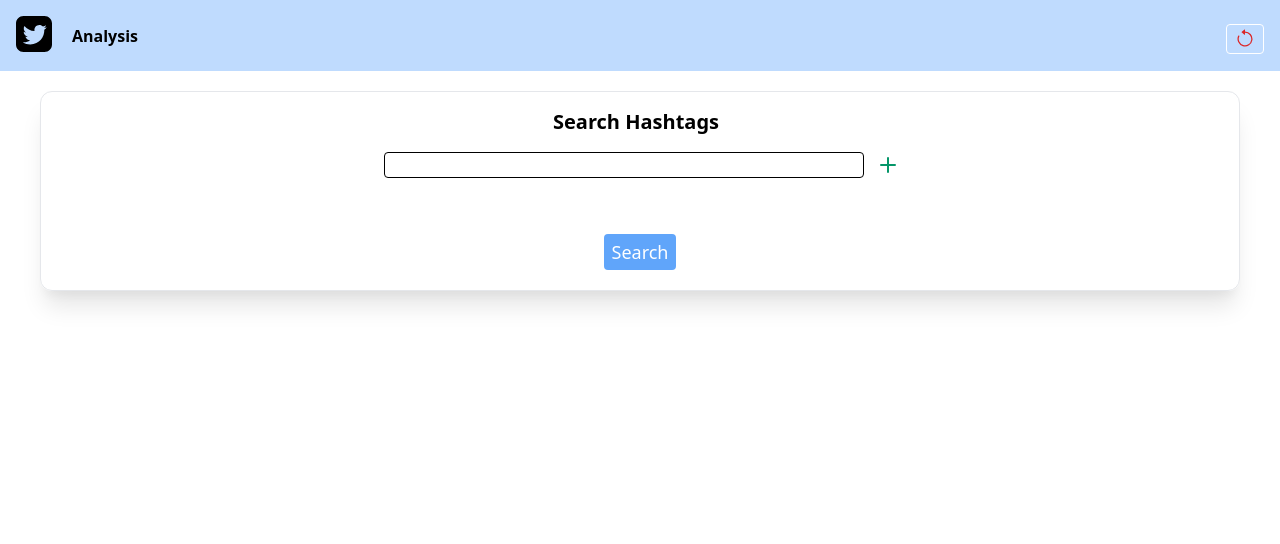
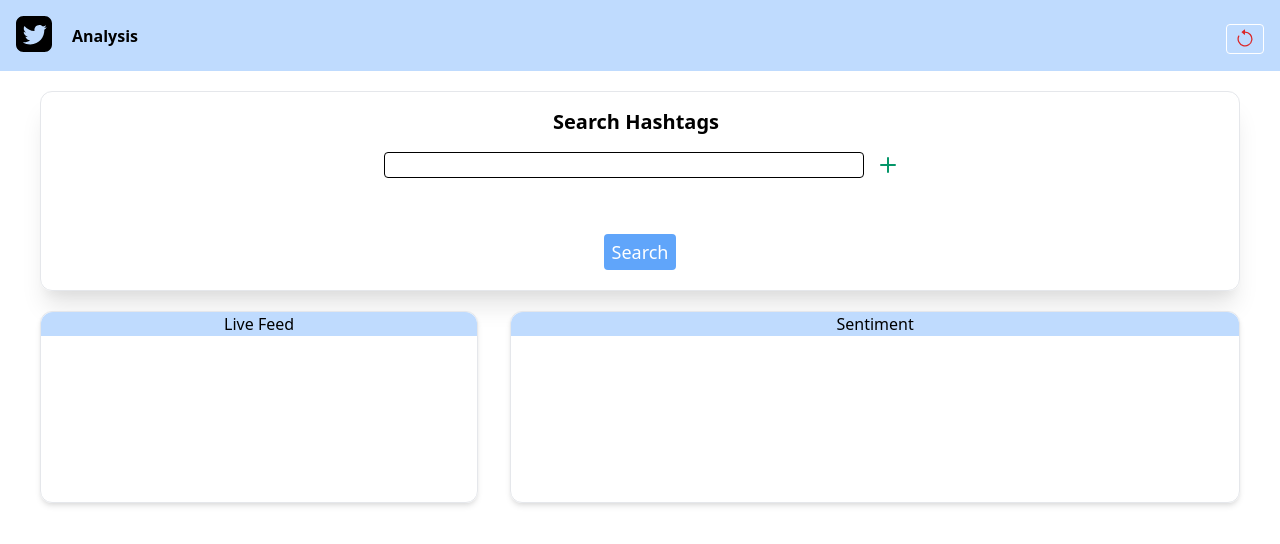
Before and after one commit to MattWeir95/CloudComputing-Twitter-Analysis, a React (Create React App) app in the folder client/: page / in a window 1280 px wide. Shown: the top 544 px of the page. Built offline with nearby package versions, Linux system fonts and the light colour scheme.

Commit message:
adding components for twitter feed and sentiment

```diff
--- a/client/src/App.js
+++ b/client/src/App.js
@@ -4,7 +4,8 @@ import SearchBar from "./components/searchBar";
 import SearchButton from "./components/searchButton";
 import { useState } from "react";
 import Hashtags from "./components/hashtags";
-
+import TwitterFeed from "./components/twitterFeed";
+import Sentiment from "./components/sentiment";
 function App() {
   const [hashtags, setHashtags] = useState([]);
 
@@ -18,6 +19,13 @@ function App() {
         <Hashtags hashtags={hashtags} setHashtags={setHashtags} />
         <SearchButton />
       </div>
+
+      <div className="flex flex-row mt-5 mx-10">
+      <TwitterFeed />
+
+      <Sentiment />
+
+      </div>
     </div>
   );
 }
--- /dev/null
+++ b/client/src/components/sentiment.jsx
@@ -0,0 +1,11 @@
+export default function Sentiment(){
+    return(
+        <div className="ml-4 border-gray-200 border shadow-md rounded-xl h-48 w-full">
+<div className="w-full bg-blue-200 rounded-t-xl">
+            <h1 className="text-center">Sentiment</h1>
+
+            </div>
+        </div>
+    )
+
+}
--- /dev/null
+++ b/client/src/components/twitterFeed.jsx
@@ -0,0 +1,10 @@
+export default function TwitterFeed(){
+    return(
+        <div className="mr-4 border-gray-200 border shadow-md rounded-xl h-48 w-3/5">
+            <div className="w-full bg-blue-200 rounded-t-xl">
+            <h1 className="text-center">Live Feed</h1>
+
+            </div>
+        </div>
+    )
+}
```
